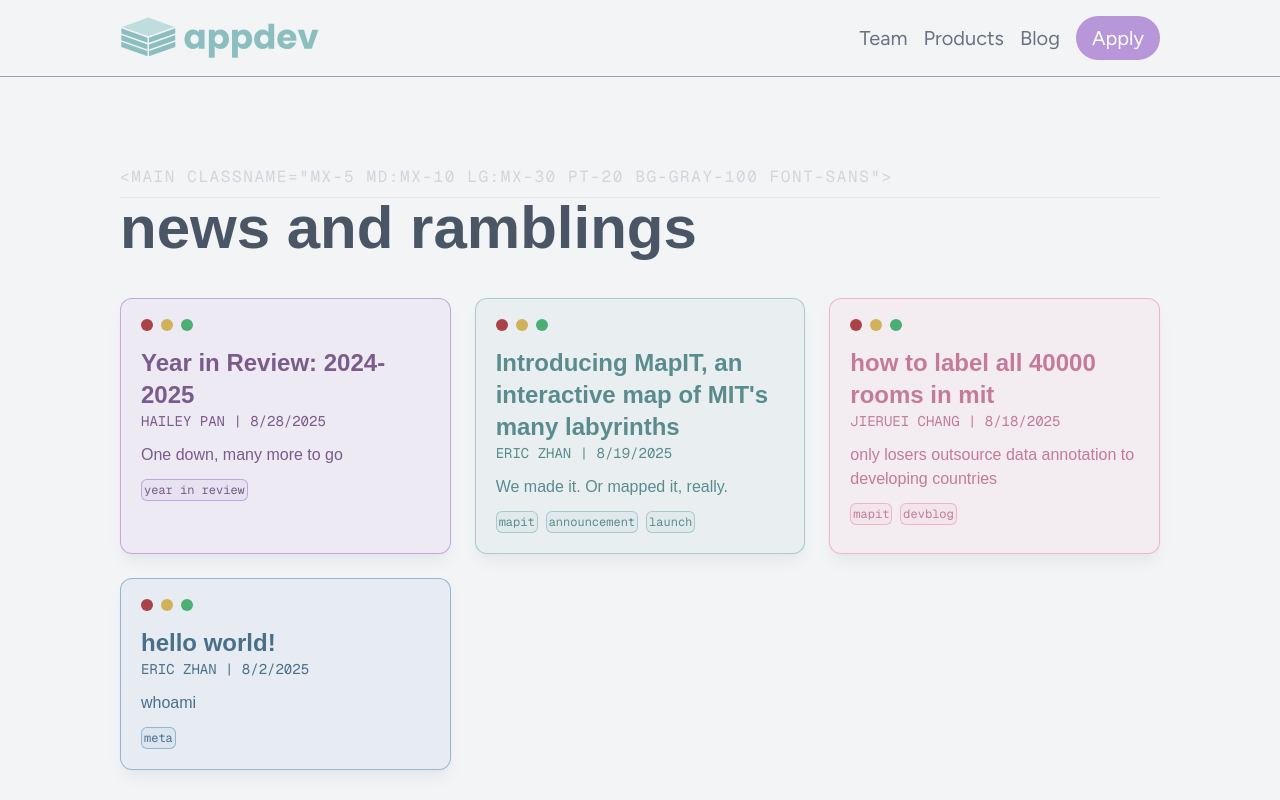
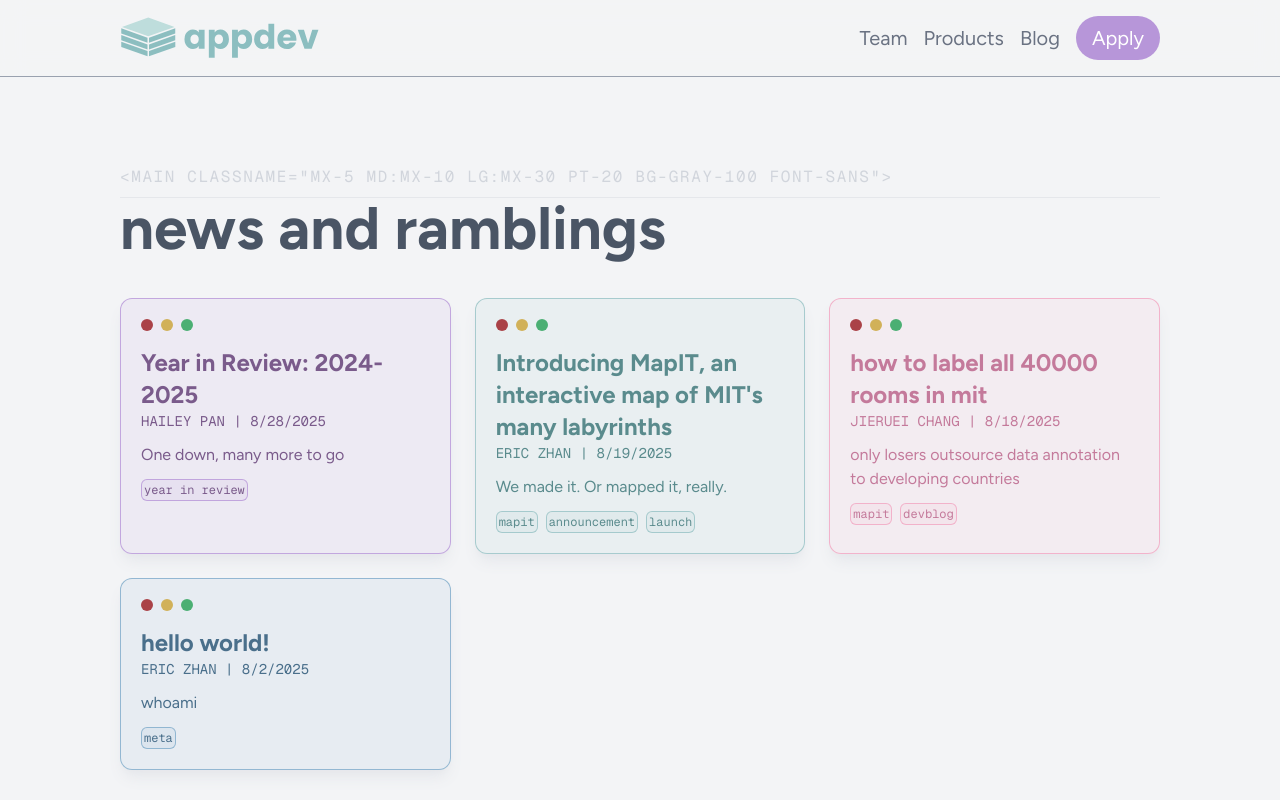
Before and after one commit to appdev-at-mit/blog, a Next.js app: page / in a window 1280 px wide. Shown: the top 800 px of the page. Built offline with nearby package versions, Linux system fonts and the light colour scheme.

Commit message:
fix main page styling

```diff
--- a/src/app/page.tsx
+++ b/src/app/page.tsx
@@ -13,7 +13,7 @@ export default function Home() {
   return (
     <div className="min-h-screen bg-gray-100 flex flex-col">
       <Navbar />
-      <main className="flex-1 mx-5 md:mx-10 lg:mx-30 pt-20 bg-gray-100">
+      <main className="flex-1 mx-5 md:mx-10 lg:mx-30 pt-20 bg-gray-100 font-sans">
         <p className="font-mono py-2 tracking-widest text-gray-300 uppercase">
           &lt;main className="mx-5 md:mx-10 lg:mx-30 pt-20 bg-gray-100
           font-sans"&gt;
```
